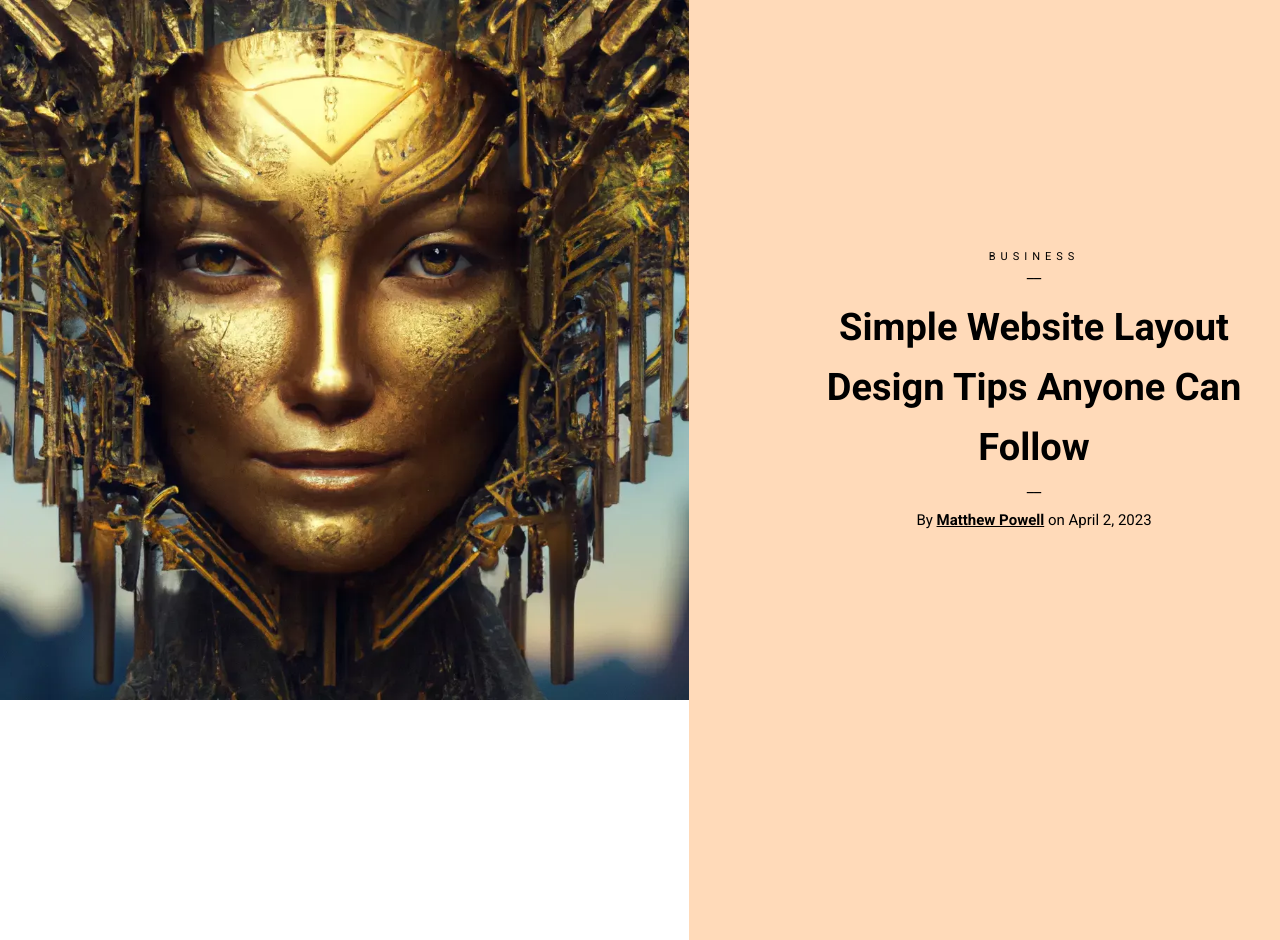
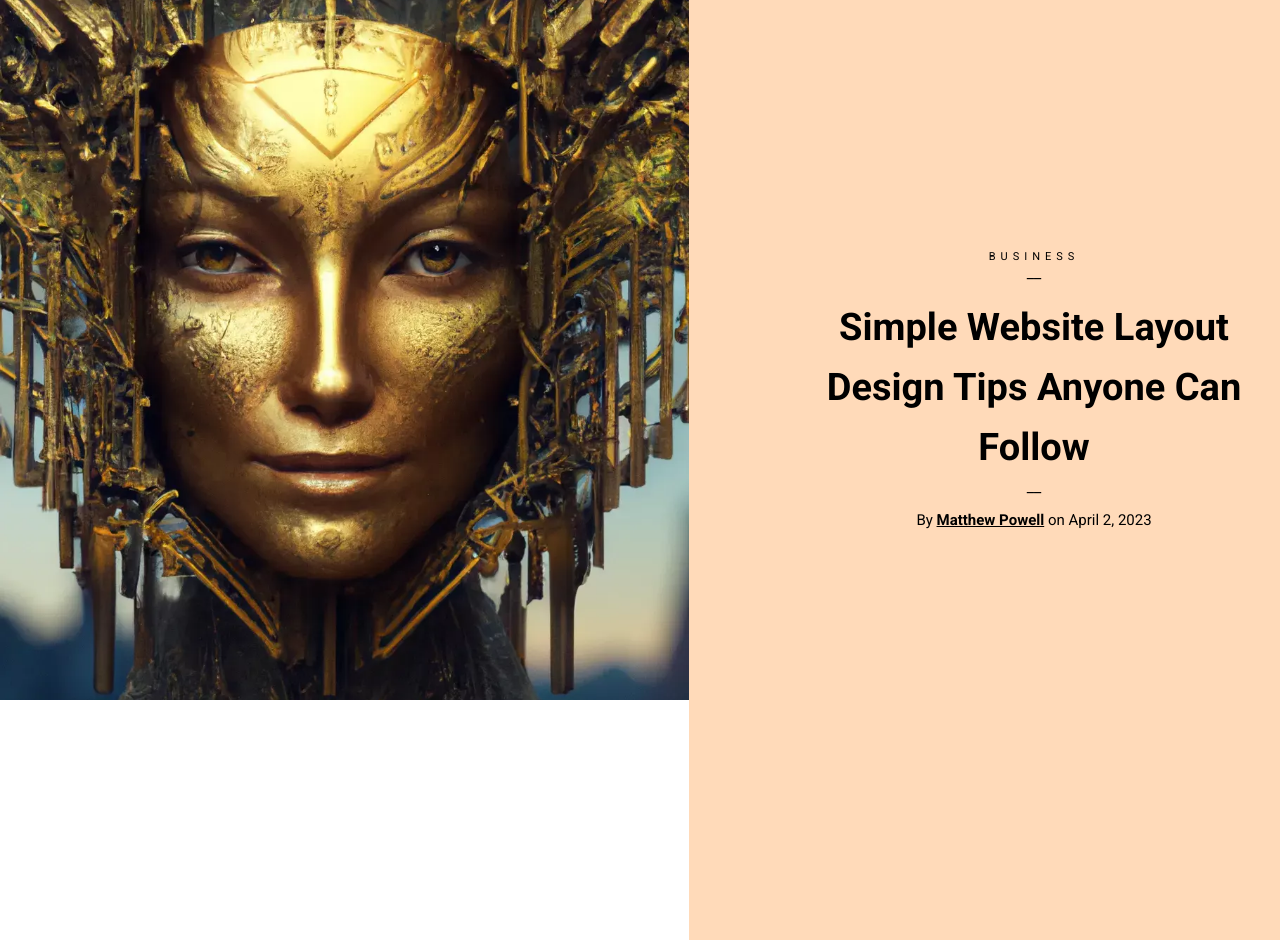
Before and after one commit to matthewpowell3/Hero-Website, a plain HTML site: page index.html in a window 1280 px wide. Shown: the top 940 px of the page. Drawn offline with Linux system fonts and the light colour scheme; a web font is replaced by a local one.

Commit message:
1 file modified

```diff
--- a/styles.css
+++ b/styles.css
@@ -16,6 +16,8 @@ main {
 
 .website-img {
   flex: 1;
+  object-fit: cover;
+  object-position: center center;
 }
 
 #web_container {
```
